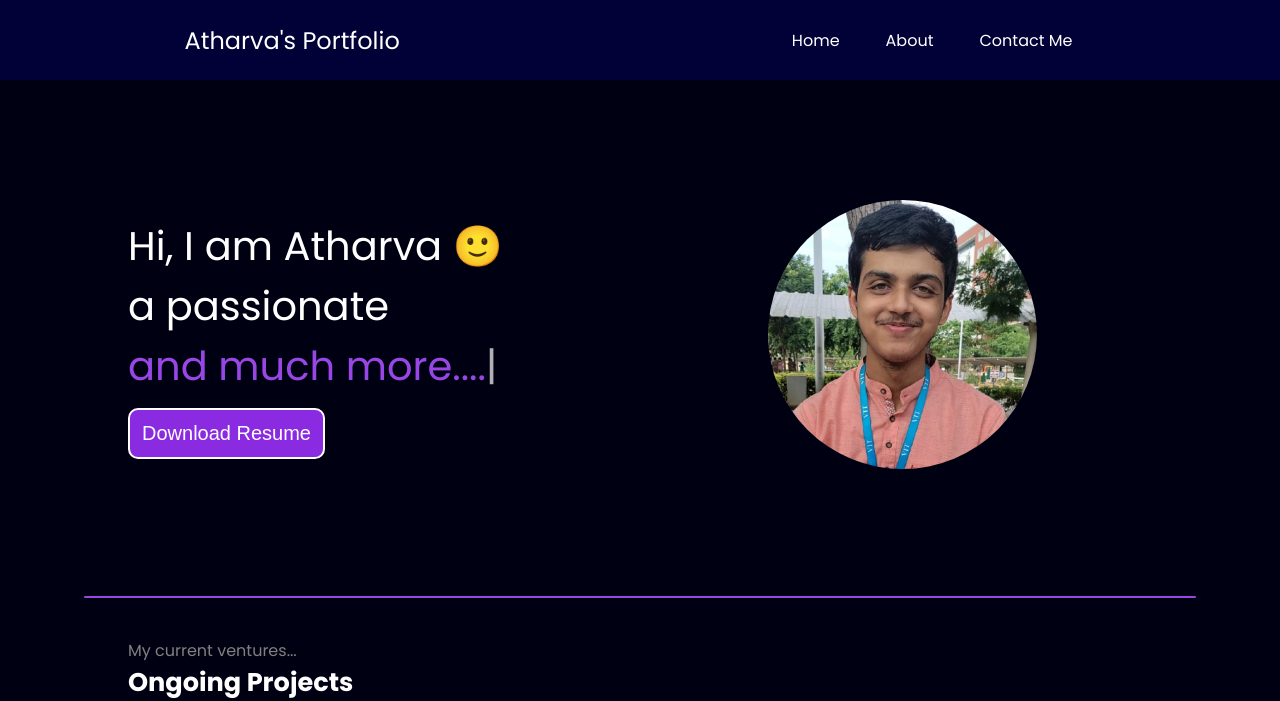
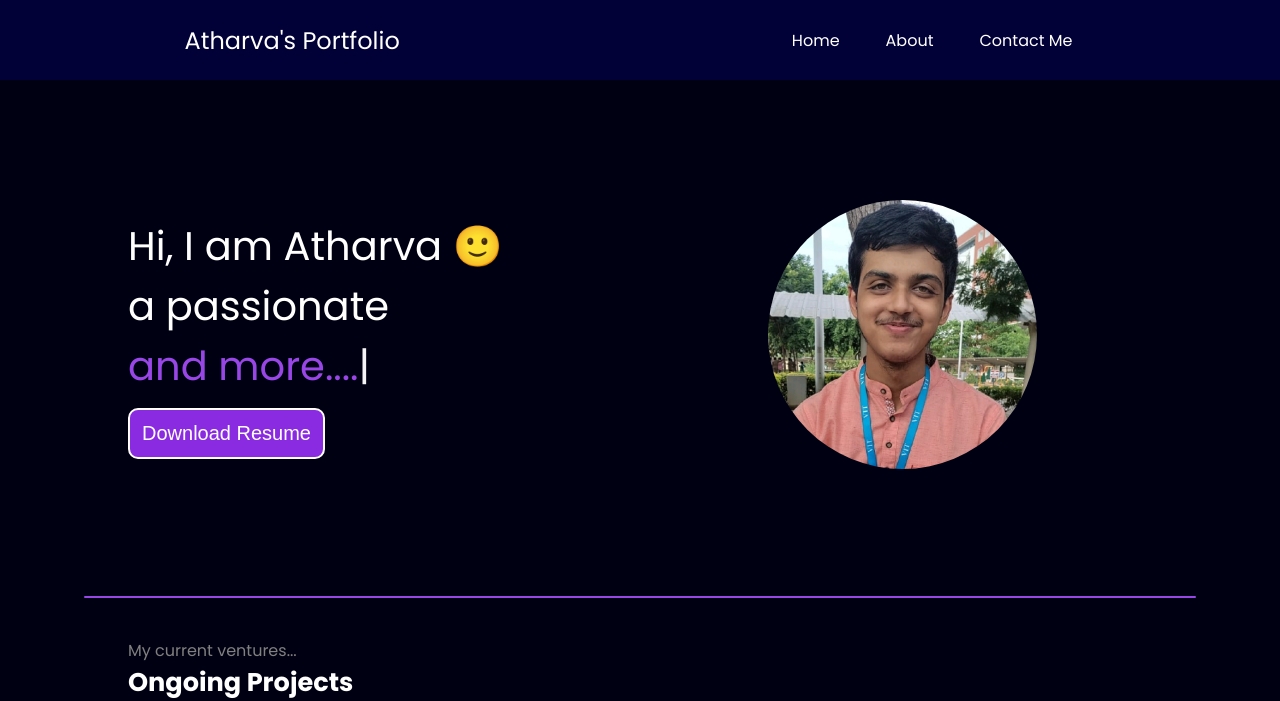
Before and after one commit to katharvaa/personal-website, a plain HTML site: page index.html in a window 1280 px wide. Shown: the top 701 px of the page. Drawn offline with nearby package versions, Linux system fonts and the light colour scheme.

Commit message:
Update index.html

```diff
--- a/index.html
+++ b/index.html
@@ -504,7 +504,7 @@
     <script src="https://unpkg.com/typed.js@2.0.16/dist/typed.umd.js"></script>
     <script>
         var typed = new Typed('#element', {
-            strings: ['Web Developer', 'Programmer', 'Web Designer', 'Guitarist 🎸', 'and much more....'],
+            strings: ['Web Developer', 'Programmer', 'Web Designer', 'Guitarist 🎸', 'and more....'],
             typeSpeed: 20,
         });
     </script>
```
